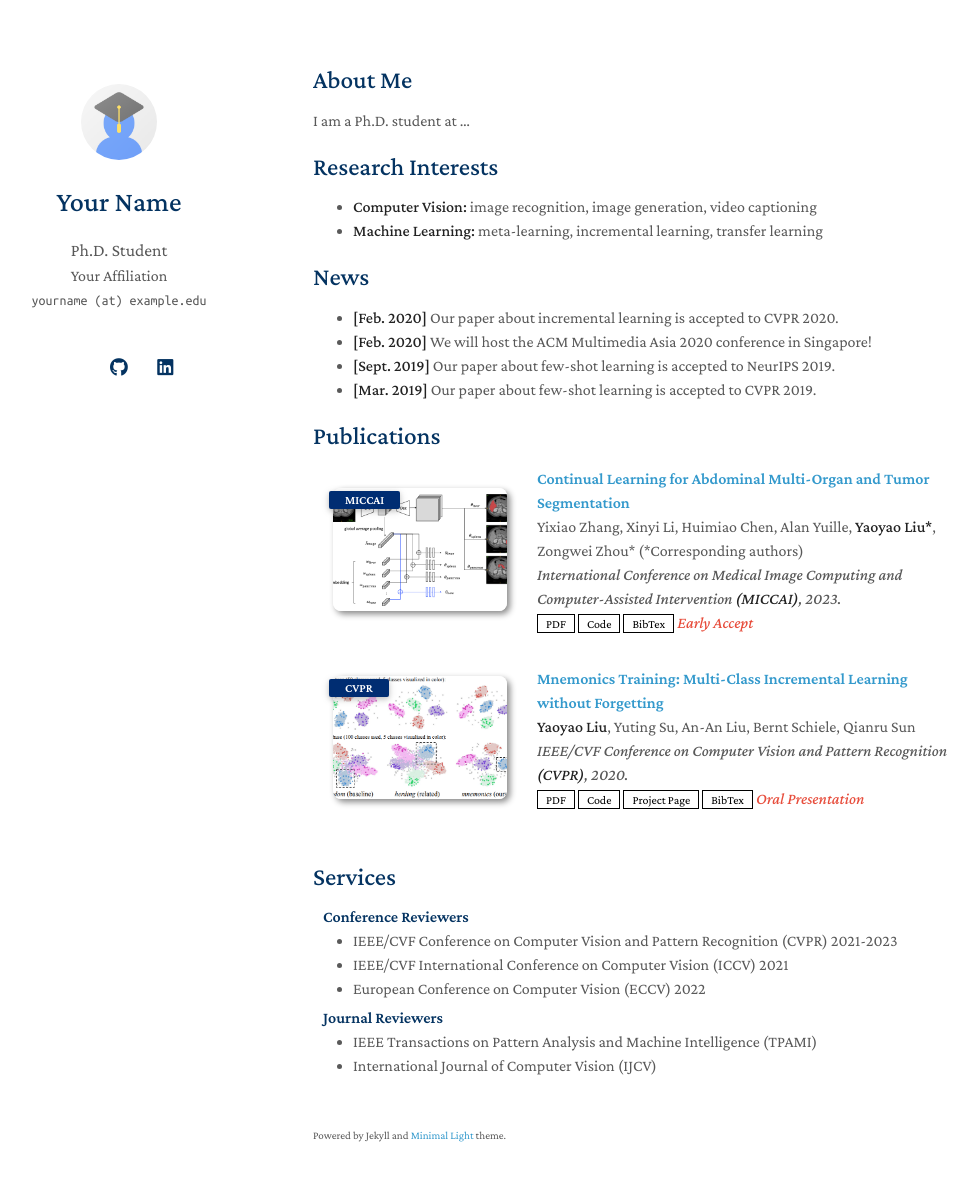
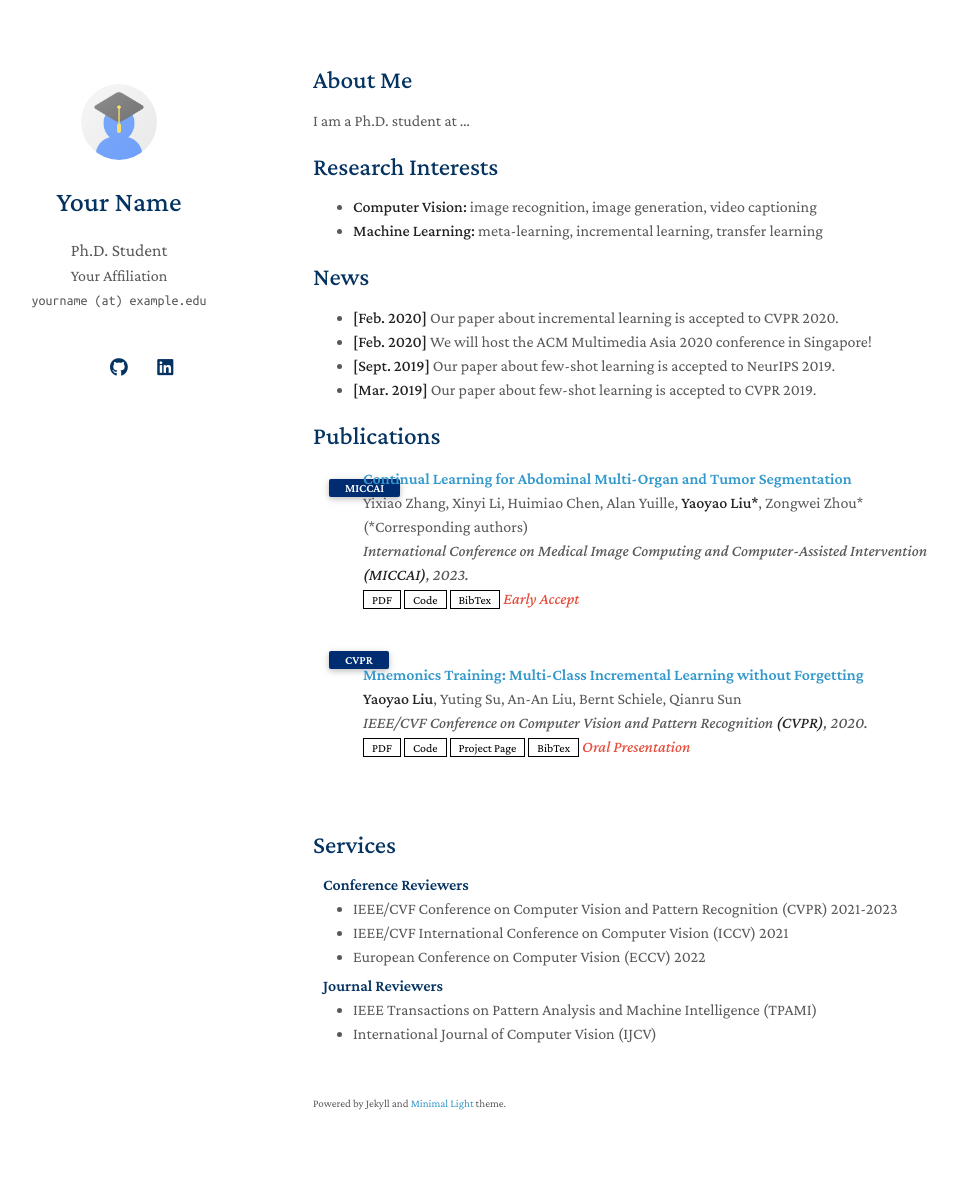
Before and after one commit to yaoyao-liu/minimal-light, a Jekyll site: the page built from index.md, in a window 1280 px wide and 1216 px high. Shown: the top 1181 px of the window, without its empty margins (157-1135 px from the left). Built offline with Jekyll 4.4.1, drawn with Linux system fonts in a browser that asks for light colours; a style sheet for code colours, icons or effects is not loaded; our own code applies the rules of GitHub Pages for plain Markdown files.

Commit message:
rm image

```diff
--- a/_data/publications.yml
+++ b/_data/publications.yml
@@ -7,7 +7,7 @@ main:
     pdf: https://arxiv.org/pdf/2306.00988.pdf
     code: https://github.com/MrGiovanni/ContinualLearning
     bibtex: https://bib.yliu.me/MICCAI23.txt
-    image: ./assets/img/teaser_example_2.png
+    # image: ./assets/img/teaser_example_2.png
     notes: Early Accept
 
   - title: "Mnemonics Training: Multi-Class Incremental Learning without Forgetting"
@@ -19,4 +19,4 @@ main:
     page: https://class-il.mpi-inf.mpg.de/mnemonics/
     bibtex: https://class-il.mpi-inf.mpg.de/mnemonics/
     notes: Oral Presentation
-    image: ./assets/img/teaser_example.png
+    # image: ./assets/img/teaser_example.png
```
